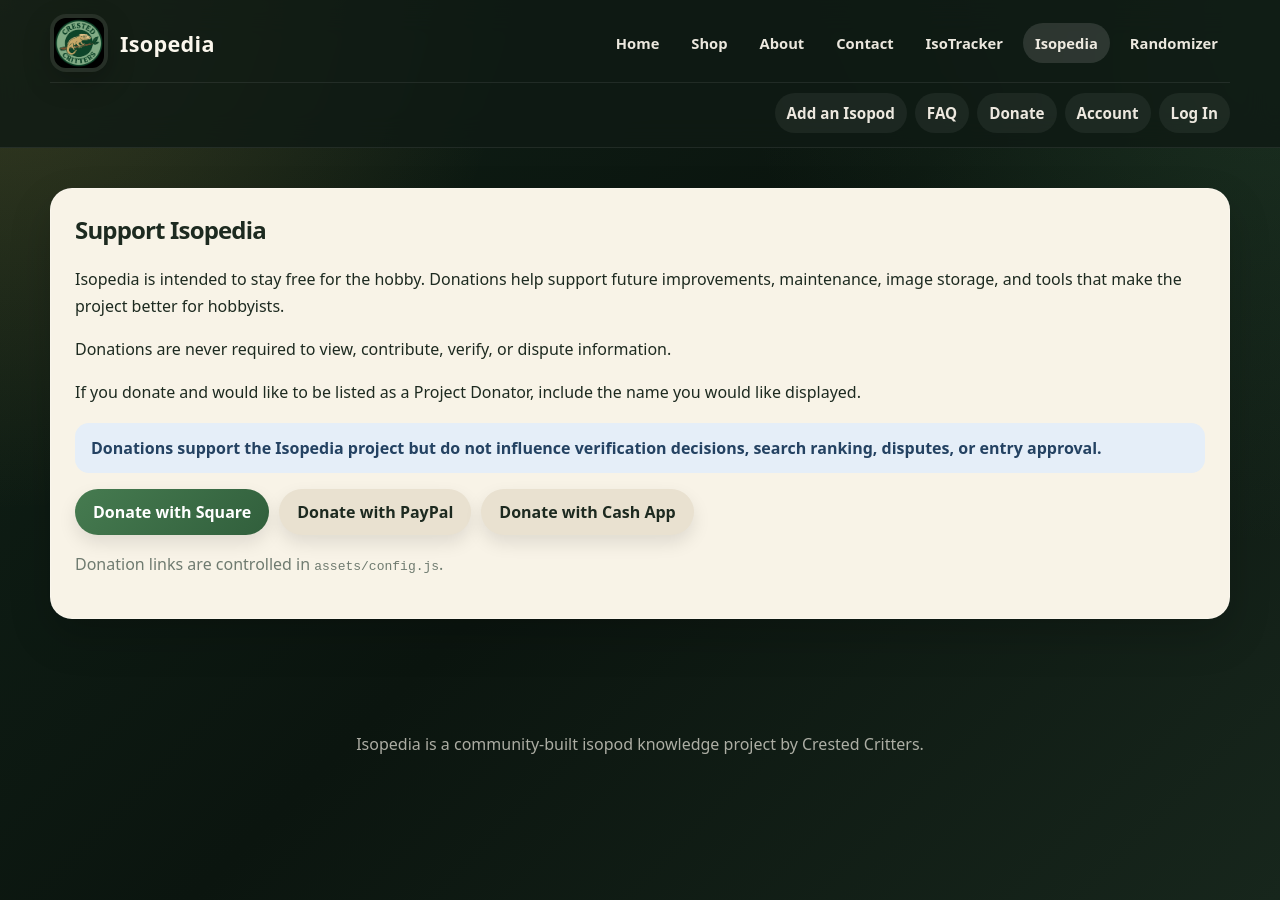
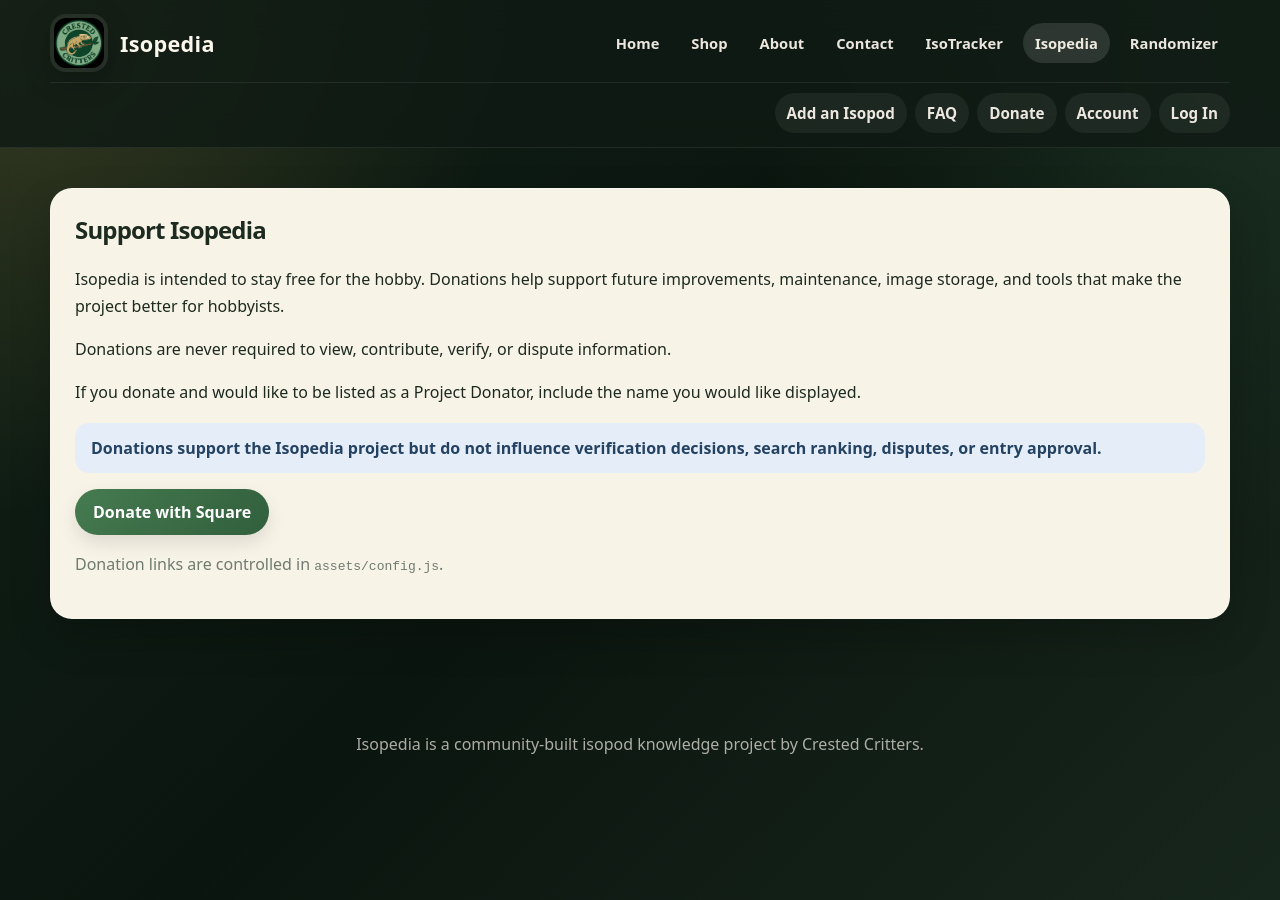
Before and after one commit to coxusw/CrestedCritters, a Jekyll site: the page isopedia/donate.html, which Jekyll copies as it is, in a window 1280 px wide. Built offline with Jekyll 4.4.1, drawn with Linux system fonts in a browser that asks for light colours.

Commit message:
Update donate.html

```diff
--- a/isopedia/donate.html
+++ b/isopedia/donate.html
@@ -51,8 +51,6 @@
 
     <div class="button-row">
       <a id="squareDonate" class="button primary" href="#" target="_blank" rel="noopener">Donate with Square</a>
-      <a id="paypalDonate" class="button" href="#" target="_blank" rel="noopener">Donate with PayPal</a>
-      <a id="cashappDonate" class="button" href="#" target="_blank" rel="noopener">Donate with Cash App</a>
     </div>
 
     <p class="muted">Donation links are controlled in <code>assets/config.js</code>.</p>
```
